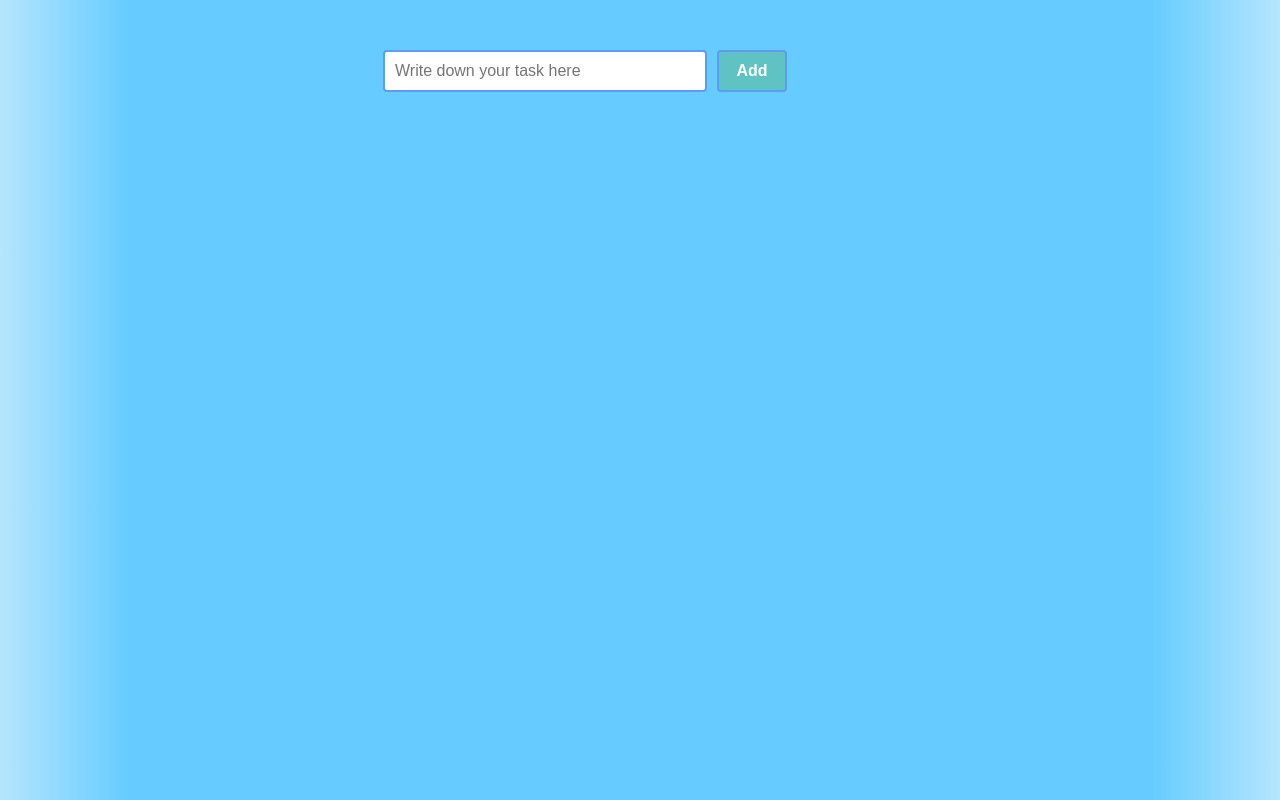
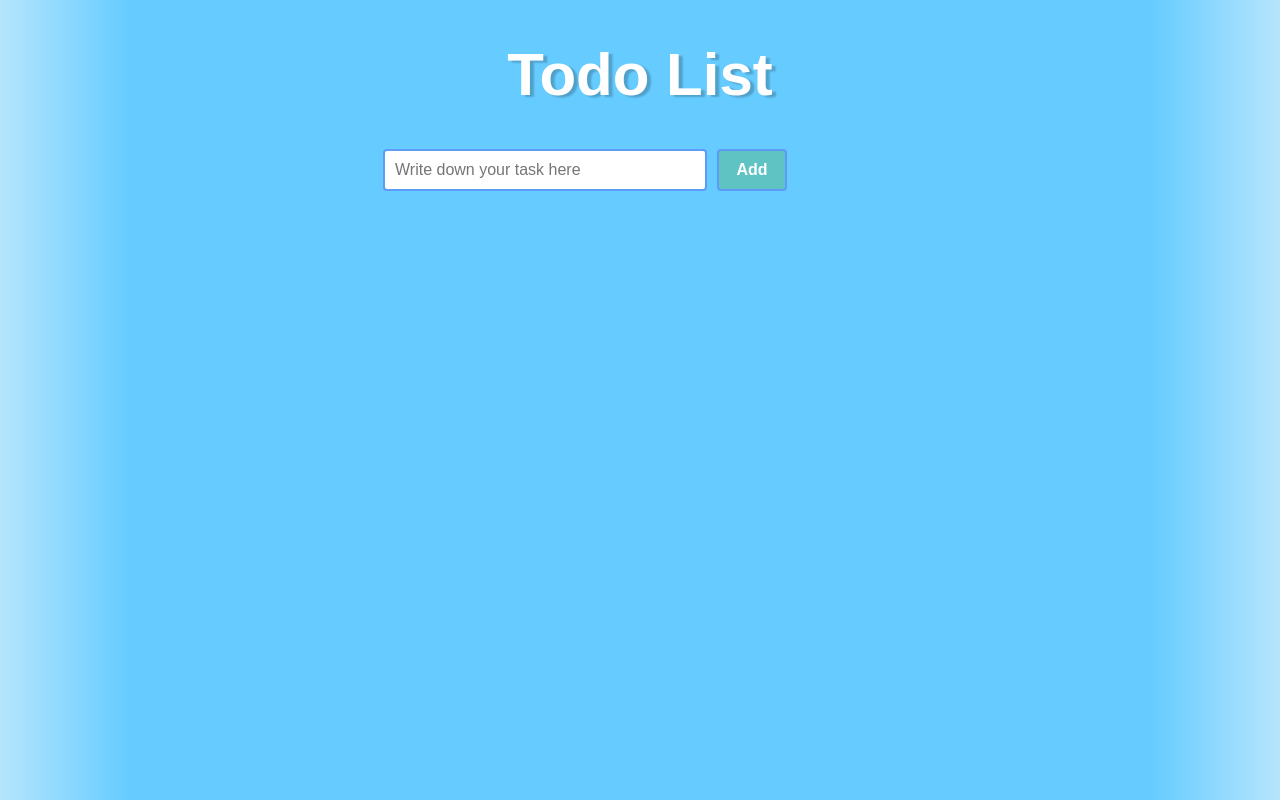
Before and after one commit to Woodenkillah/My_ToDo_List, a React app: page / in a window 1280 px wide. Built offline with nearby package versions, Linux system fonts and the light colour scheme.

Commit message:
minor changes

```diff
--- a/src/components/Form/Form.module.css
+++ b/src/components/Form/Form.module.css
@@ -1,6 +1,5 @@
 .Form {
   margin: 0;
-  margin-top: 50px;
 }
 
 .Form .input {
@@ -34,7 +33,7 @@
   border-radius: 4px;
   outline: none;
   margin-left: 10px;
-  transition: background-color .4s, border-color 0.4s;;
+  transition: background-color 0.4s, border-color 0.4s;
 }
 
 .Form button:hover {
--- a/src/components/MainFrame/MainFrame.js
+++ b/src/components/MainFrame/MainFrame.js
@@ -8,6 +8,7 @@ class MainFrame extends React.Component{
 
     return (
       <div className={classes.MainFrame}>
+        <h1>Todo List</h1>
         <TodoList/>
       </div>
     )
--- a/src/components/MainFrame/MainFrame.module.css
+++ b/src/components/MainFrame/MainFrame.module.css
@@ -1,5 +1,13 @@
 .MainFrame {
   height: 100vh;
   display: flex;
-  justify-content: center;
+  flex-direction: column;
+  justify-content: flex-start;
+  align-items: center;
 }
+
+.MainFrame h1 {
+  font-size: 60px;
+  color: rgb(255, 255, 255);
+  text-shadow: 4px 2px 2px rgba(0, 5, 5, 0.212);
+}
```
Also changed, not shown: README.md, screenshots/screenshot_1.jpg (added), 1 other file.
